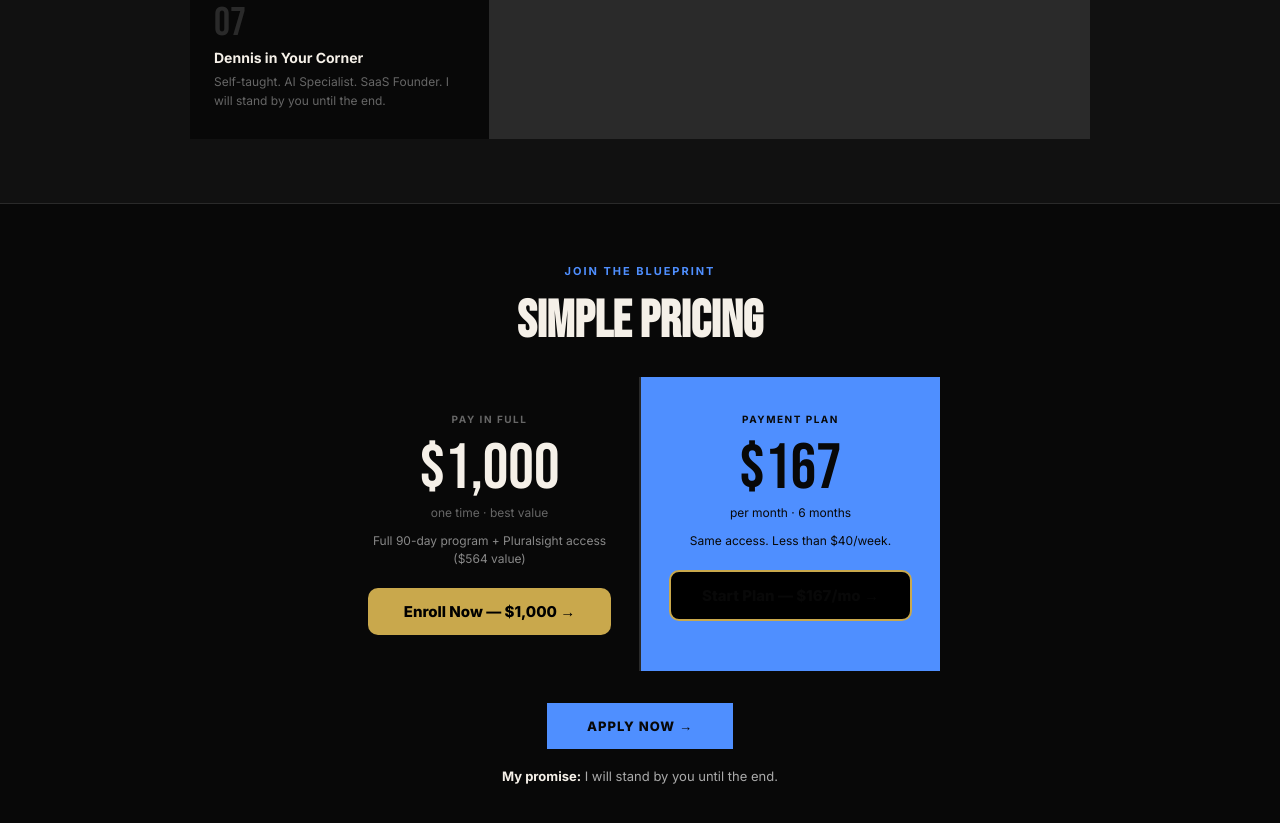
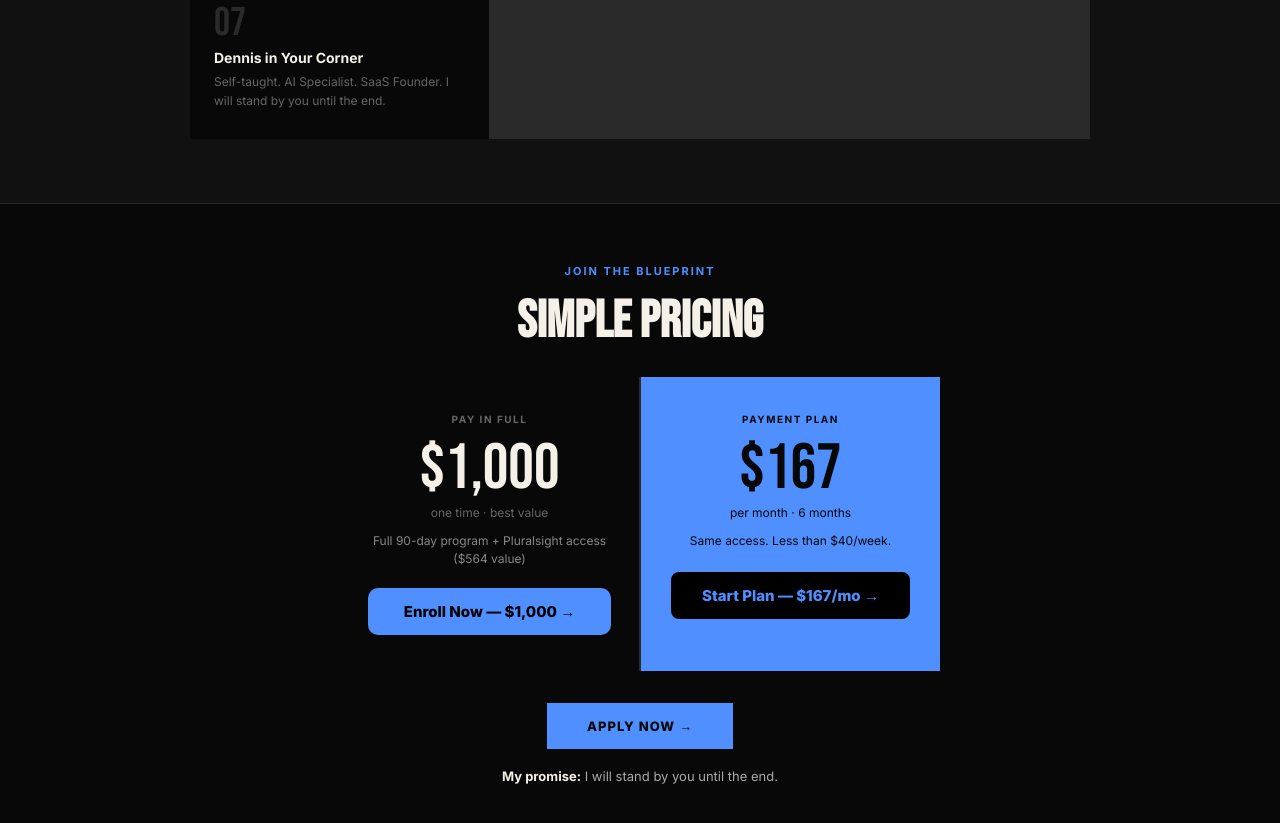
Before and after one commit to guerrdenn12/itblueprint, a plain HTML site: page index.html in a window 1280 px wide. Shown: the part 2066-2889 px from the top of the page. Drawn offline with nearby package versions, Linux system fonts and the light colour scheme.

Commit message:
Fix hardcoded gold references in pricing buttons and spinner

```diff
--- a/index.html
+++ b/index.html
@@ -66,7 +66,7 @@ nav{position:fixed;top:0;left:0;right:0;z-index:100;background:rgba(8,8,8,0.95);
 .price-grid{display:grid;grid-template-columns:1fr 1fr;gap:2px;background:var(--border);max-width:600px;margin:0 auto 32px}
 .price-card{background:var(--black);padding:36px 28px;text-align:center}
 .price-card.featured{background:var(--gold)}
-.price-card.featured *{color:var(--black)!important}
+.price-card.featured *:not(button){color:var(--black)!important}
 .price-label{font-size:10px;font-weight:700;letter-spacing:.15em;text-transform:uppercase;color:var(--muted);margin-bottom:12px}
 .price-amt{font-family:'Bebas Neue',sans-serif;font-size:64px;line-height:1;color:var(--white)}
 .price-per{font-size:12px;color:var(--muted);margin-top:4px}
@@ -298,14 +298,14 @@ nav{position:fixed;top:0;left:0;right:0;z-index:100;background:rgba(8,8,8,0.95);
         <div class="price-amt">$1,000</div>
         <div class="price-per">one time · best value</div>
         <div class="price-sub">Full 90-day program + Pluralsight access ($564 value)</div>
-        <button onclick="openITBCheckout('pay_in_full')" style="margin-top:20px;width:100%;padding:14px;background:#c9a84c;color:#000;border:none;border-radius:10px;font-weight:800;font-size:15px;cursor:pointer;">Enroll Now — $1,000 →</button>
+        <button onclick="openITBCheckout('pay_in_full')" style="margin-top:20px;width:100%;padding:14px;background:#4f8fff;color:#000;border:none;border-radius:10px;font-weight:800;font-size:15px;cursor:pointer;">Enroll Now — $1,000 →</button>
       </div>
       <div class="price-card featured">
         <div class="price-label">Payment Plan</div>
         <div class="price-amt">$167</div>
         <div class="price-per">per month · 6 months</div>
         <div class="price-sub">Same access. Less than $40/week.</div>
-        <button onclick="openITBCheckout('payment_plan')" style="margin-top:20px;width:100%;padding:14px;background:#000;color:#c9a84c;border:2px solid #c9a84c;border-radius:10px;font-weight:800;font-size:15px;cursor:pointer;">Start Plan — $167/mo →</button>
+        <button onclick="openITBCheckout('payment_plan')" style="margin-top:20px;width:100%;padding:14px;background:#000;color:#4f8fff;border:2px solid #4f8fff;border-radius:10px;font-weight:800;font-size:15px;cursor:pointer;">Start Plan — $167/mo →</button>
       </div>
     </div>
     <button class="btn-gold" onclick="openApply()">Apply Now →</button>
@@ -958,7 +958,7 @@ init();
     </div>
     <div id="itb-body" style="padding:0 14px 22px;min-height:260px;">
       <div id="itb-spin" style="display:flex;flex-direction:column;align-items:center;justify-content:center;padding:56px 0;gap:14px;">
-        <div style="width:38px;height:38px;border:3px solid rgba(201,168,76,0.2);border-top-color:#c9a84c;border-radius:50%;animation:itb-spin 0.7s linear infinite;"></div>
+        <div style="width:38px;height:38px;border:3px solid rgba(79,143,255,0.2);border-top-color:#4f8fff;border-radius:50%;animation:itb-spin 0.7s linear infinite;"></div>
         <span style="color:#888;font-size:13px;">Preparing secure checkout...</span>
       </div>
     </div>
```
